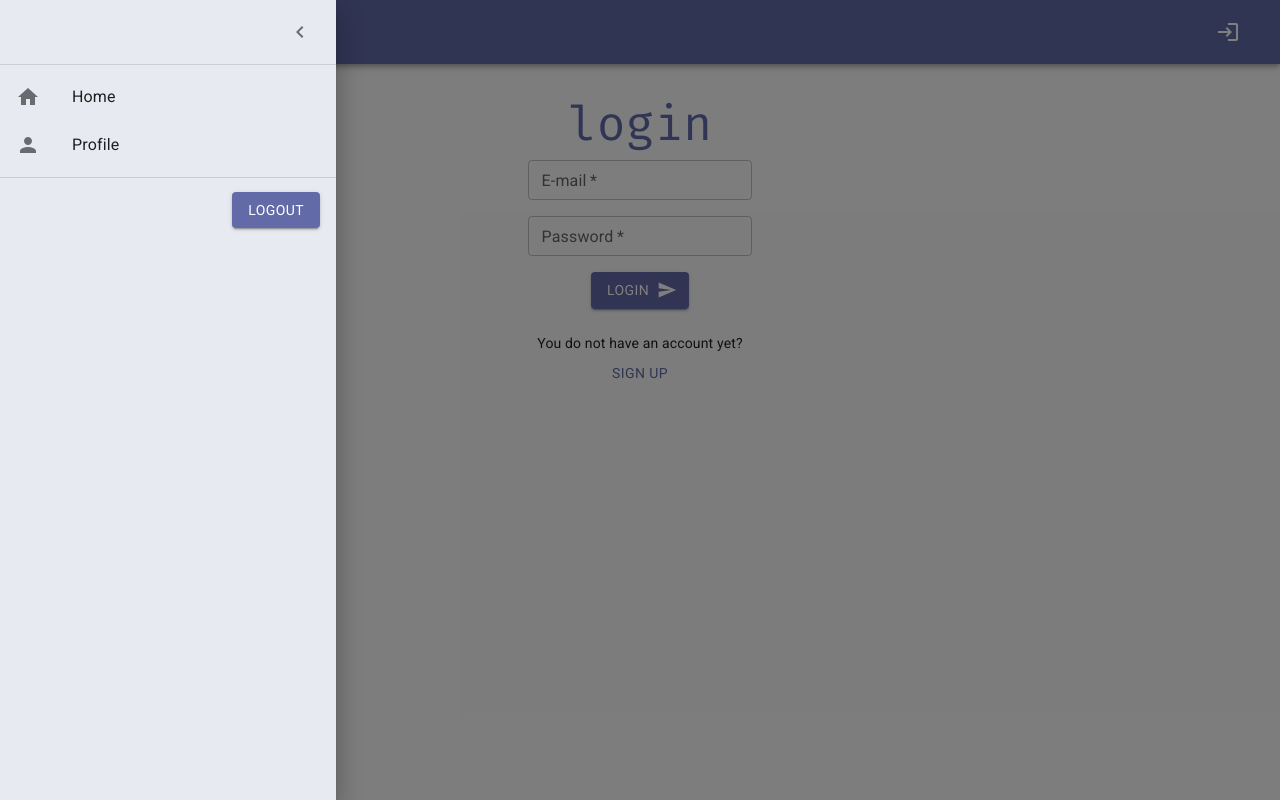
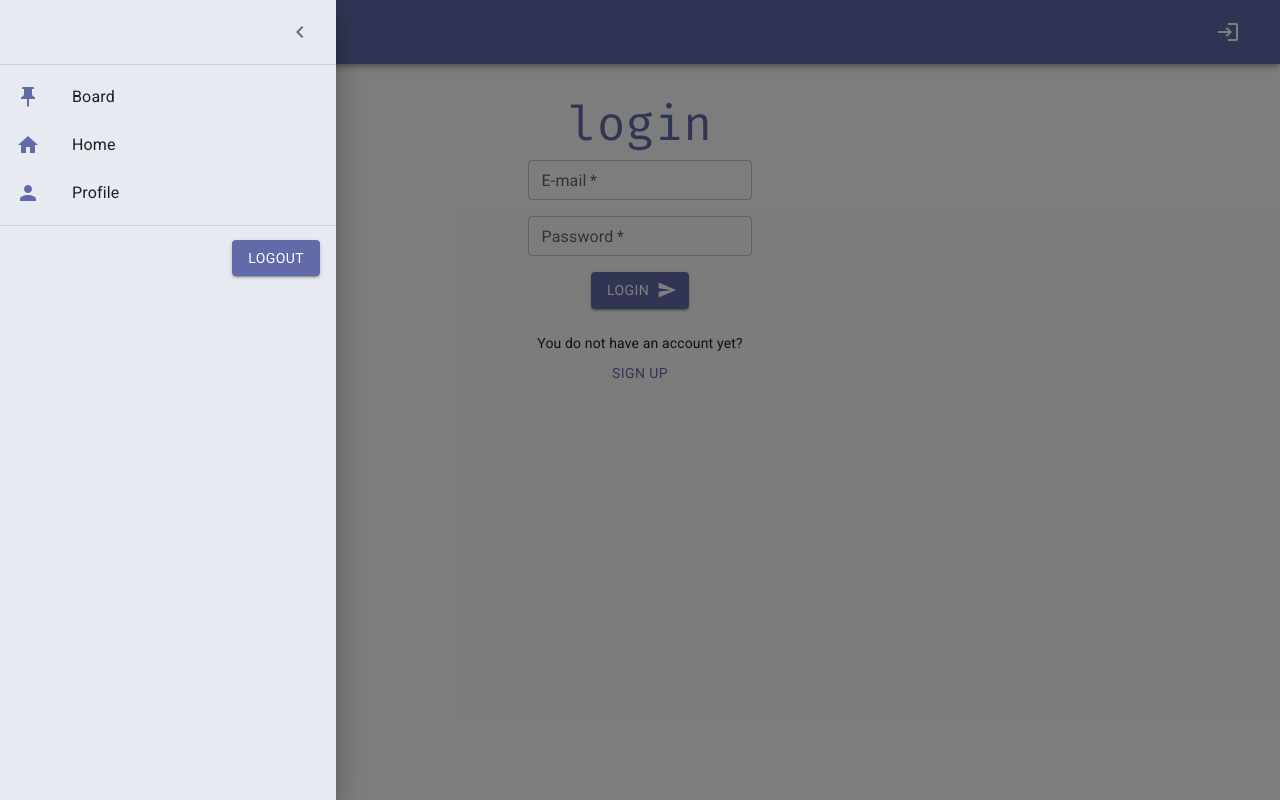
Before and after one commit to ma-lina/codeconnect, a React (Create React App) app in the folder client/: page /login in a window 1280 px wide. Both pictures are taken after a click on the button 36 px from the left and 32 px from the top of the page. Built offline with nearby package versions, Linux system fonts and the light colour scheme; no server answers.

Commit message:
addead board link and changes icon color to primary

```diff
--- a/client/src/Components/Navbar.tsx
+++ b/client/src/Components/Navbar.tsx
@@ -13,6 +13,7 @@ import React, { useContext, useState } from "react";
 import { AuthContext } from "../Context/AuthContext";
 import { useNavigate } from "react-router-dom";
 import Logout from "./Logout";
+import PushPinIcon from '@mui/icons-material/PushPin';
 
 const Navbar :React.FC = () => {
   const { user, userProfile, logOut } = useContext(AuthContext);
@@ -100,9 +101,17 @@ const Navbar :React.FC = () => {
             <Divider />
             <List>
               <ListItem disablePadding>
+                  <ListItemButton onClick={() => handleNavigateToInDrawer("/board")}>
+                    <ListItemIcon>
+                      <PushPinIcon color="primary" />
+                    </ListItemIcon>
+                    <ListItemText primary="Board" />
+                  </ListItemButton>
+              </ListItem>
+              <ListItem disablePadding>
                   <ListItemButton onClick={() => handleNavigateToInDrawer("/")}>
                     <ListItemIcon>
-                      <HomeIcon />
+                      <HomeIcon color="primary" />
                     </ListItemIcon>
                     <ListItemText primary="Home" />
                   </ListItemButton>
@@ -110,7 +119,7 @@ const Navbar :React.FC = () => {
               <ListItem disablePadding>
                   <ListItemButton onClick={() => handleNavigateToInDrawer("/profile")}>
                     <ListItemIcon>
-                      <PersonIcon />
+                      <PersonIcon color="primary" />
                     </ListItemIcon>
                     <ListItemText primary="Profile" />
                   </ListItemButton>
```
